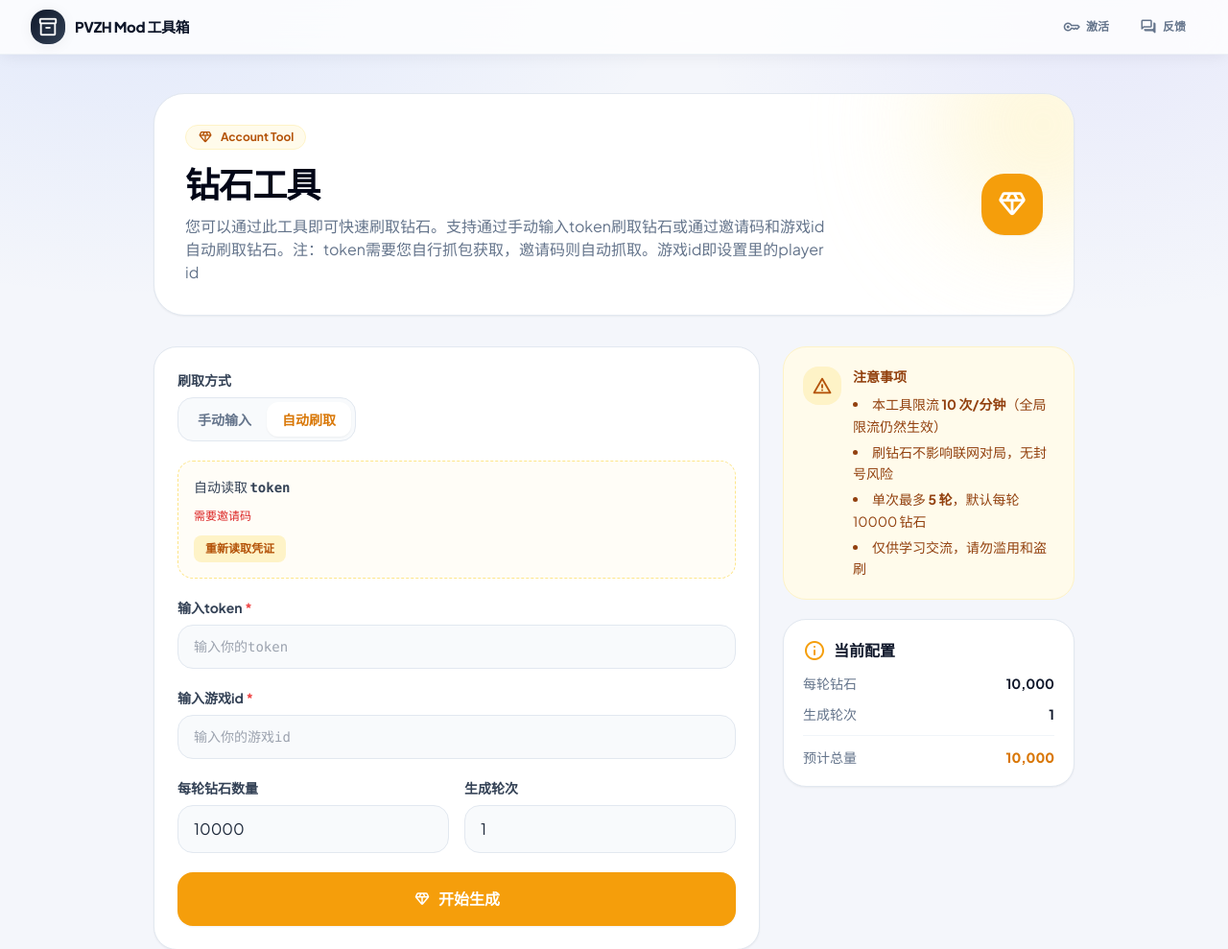
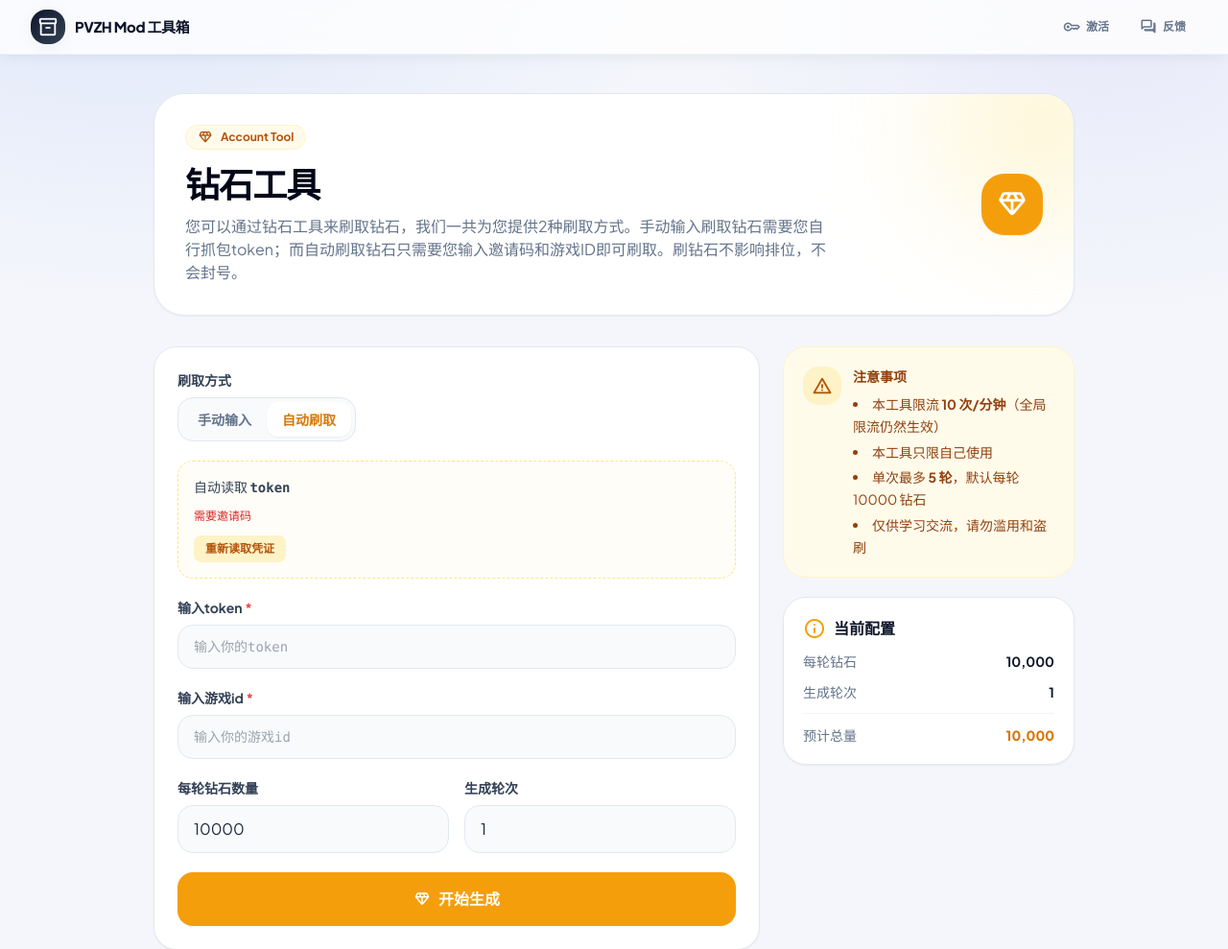
Before and after one commit to Show-o4210/MyProject, a Flask app: page /diamond-tool in a window 1280 px wide. Shown: the top 989 px of the page at 96% size. Run offline with Flask 3, Linux system fonts and the light colour scheme; some libraries are stand-ins or nearby versions.

Commit message:
Revise diamond tool usage instructions and limitations
Updated instructions for diamond tool usage and clarified the limitations and risks associated with its use.

```diff
--- a/templates/diamond_tool.html
+++ b/templates/diamond_tool.html
@@ -23,7 +23,7 @@
                         </h1>
 
                         <p class="text-sm md:text-base text-slate-500 leading-relaxed max-w-2xl">
-                            您可以通过此工具即可快速刷取钻石。支持通过手动输入token刷取钻石或通过邀请码和游戏id自动刷取钻石。注：token需要您自行抓包获取，邀请码则自动抓取。游戏id即设置里的player id
+                            您可以通过钻石工具来刷取钻石，我们一共为您提供2种刷取方式。手动输入刷取钻石需要您自行抓包token；而自动刷取钻石只需要您输入邀请码和游戏ID即可刷取。刷钻石不影响排位，不会封号。
                         </p>
                     </div>
 
@@ -143,7 +143,7 @@
                         <h3 class="font-extrabold mb-2">注意事项</h3>
                         <ul class="list-disc list-inside space-y-1 leading-relaxed">
                             <li>本工具限流 <strong>10 次/分钟</strong>（全局限流仍然生效）</li>
-                            <li>刷钻石不影响联网对局，无封号风险</li>
+                            <li>本工具只限自己使用</li>
                             <li>单次最多 <strong>5 轮</strong>，默认每轮 10000 钻石</li>
                             <li>仅供学习交流，请勿滥用和盗刷</li>
                         </ul>
```
